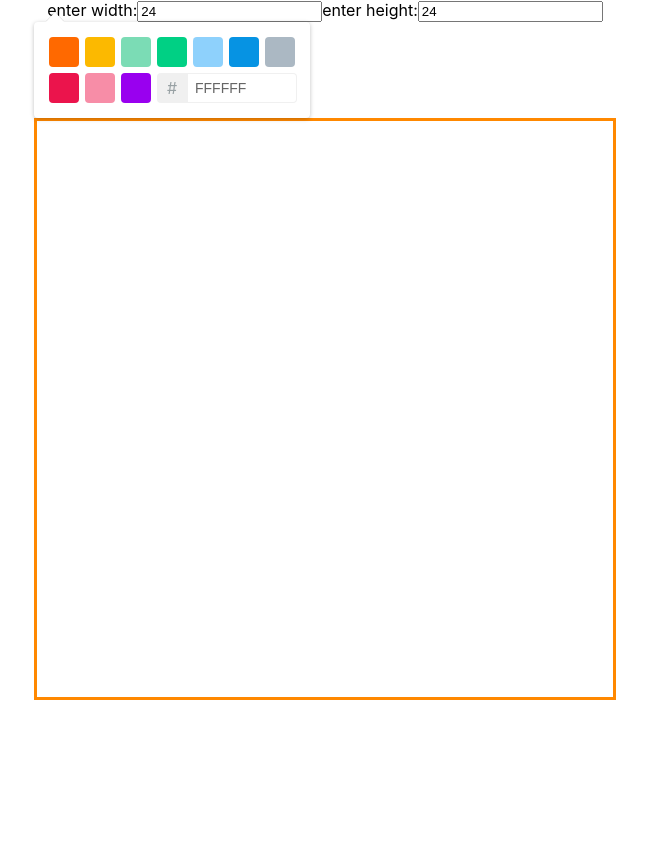
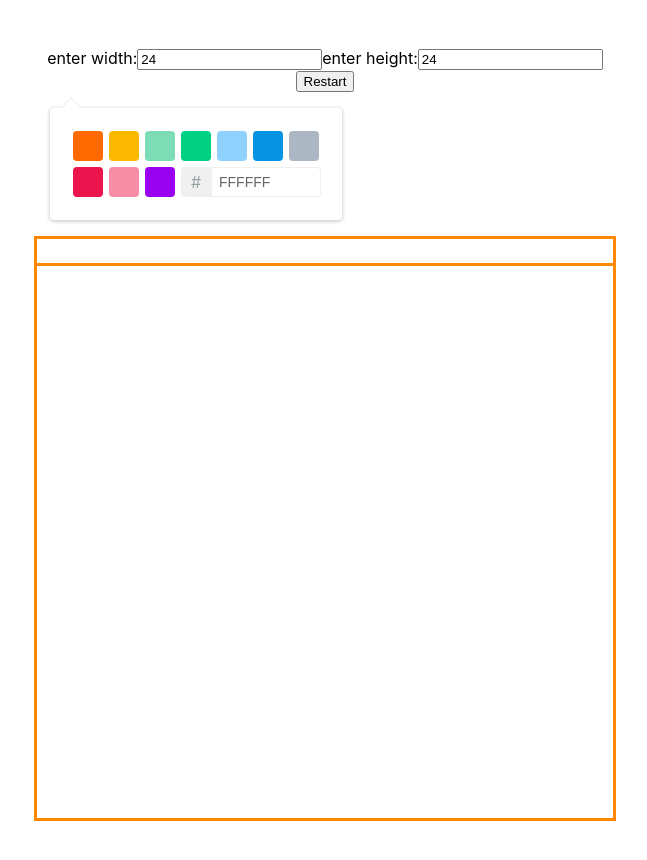
Before and after one commit to andreamaciasr/pixel-art, a React (Create React App) app: page / in a window 1280 px wide. Shown: the top 860 px of the page, without its empty margins (315-962 px from the left). Before the commit the page ends 800 px from the top, so only its background shows below. Built offline with nearby package versions, Linux system fonts and the light colour scheme.

Commit message:
reset wip

```diff
--- a/src/App.css
+++ b/src/App.css
@@ -14,4 +14,10 @@ body {
   align-items: center;
   text-align: center;
   min-width: fit-content;
+  padding: 6vmin;
 }
+
+.color-wheel {
+  margin: 2vmin;
+  padding: 1vmin;
+}
--- a/src/components/Canvas/Canvas.js
+++ b/src/components/Canvas/Canvas.js
@@ -2,22 +2,45 @@ import "./Canvas.css";
 import { useState, useEffect } from "react";
 import { TwitterPicker } from "react-color";
 import Row from "../Row/Row";
+import RestartButton from "../RestartButton/RestartButton";
 
-export default function Canvas({ width, height }) {
+export default function Canvas({ height, width }) {
+  let initialCanvas = Array.from({ length: height }, () => "white");
+
   const [selectedColor, setSelectedColor] = useState("white");
+  const [initialPixels, setInitialPixels] = useState(initialCanvas);
+
+  // reset pixels to white
+  function resetCanvas() {
+    setInitialPixels(Array.from({ length: height }, () => "white"));
+  }
 
   function handleChangeComplete(color) {
     setSelectedColor(color.hex);
   }
 
+  function restartCanvas() {
+    setSelectedColor("white");
+  }
+
   return (
     <>
+      <div className="container">
+        <RestartButton className="button" restartCanvas={restartCanvas} />
+      </div>
       <TwitterPicker
+        className="color-wheel"
         color={selectedColor}
         onChangeComplete={handleChangeComplete}
       />
+
       {Array.from({ length: height }).map((_, i) => (
-        <Row color={selectedColor} width={width} key={i} />
+        <Row
+          color={selectedColor}
+          width={width}
+          key={i}
+          restartCanvas={restartCanvas}
+        />
       ))}
     </>
   );
--- a/src/components/RestartButton/RestartButton.css
+++ b/src/components/RestartButton/RestartButton.css
@@ -0,0 +1,8 @@
+.container {
+  display: flex;
+  flex-direction: column;
+}
+
+.button {
+  margin-bottom: 20px;
+}
--- a/src/components/RestartButton/RestartButton.js
+++ b/src/components/RestartButton/RestartButton.js
@@ -1,9 +1,9 @@
-import "./RestartButton";
+import "./RestartButton.css";
 
-export default function RestartButton() {
+export default function RestartButton({ restartCanvas }) {
   return (
     <div>
-      <buttton>Restart</buttton>
+      <button onClick={restartCanvas}> Restart</button>
     </div>
   );
 }
```
